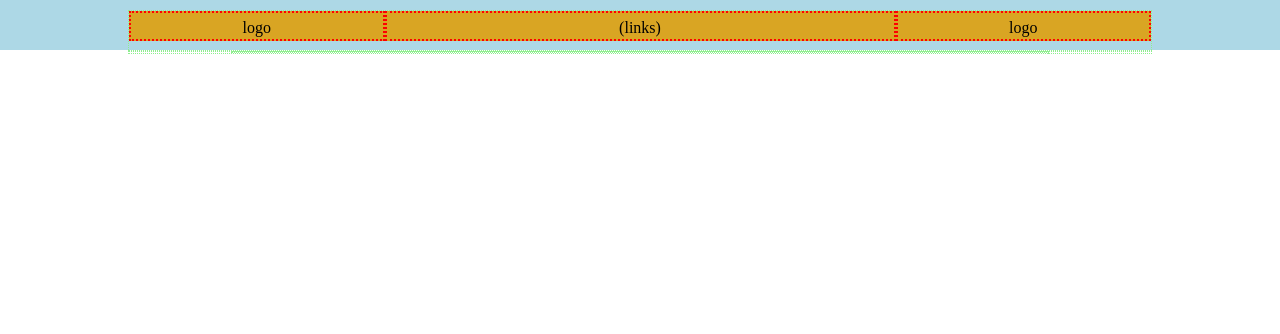
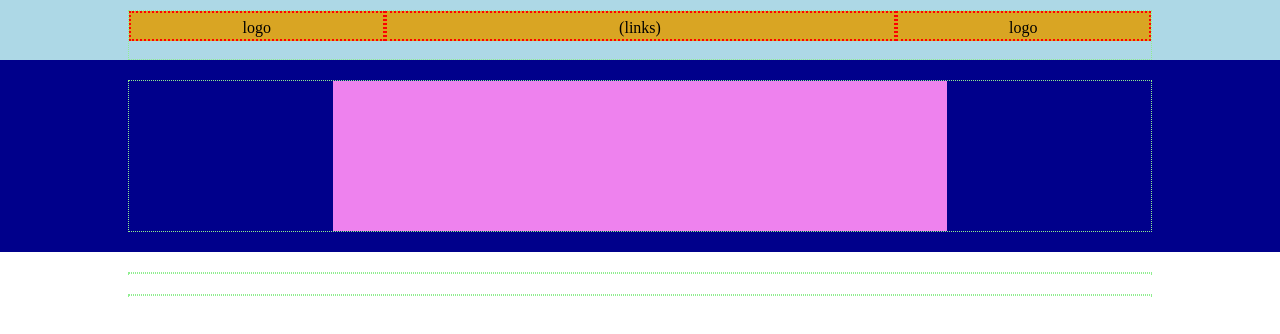
Before and after one commit to aalexebr/htmlcss-struttura-discord, a plain HTML site: page index.html in a window 1280 px wide. Drawn offline with Linux system fonts and the light colour scheme.

Commit message:
header-changes

```diff
--- a/css/style.css
+++ b/css/style.css
@@ -15,11 +15,15 @@
     height: 30px;
     border: 2px dotted red;
 }
+.debug .box1{
+    border: 2px dotted black;
+}
 
 
 /*  GENERAL  */
 .flex{
     display: flex;
+    justify-content: center;
 }
 
 .container{
@@ -31,8 +35,10 @@
 /* HEADER */
 header{
     padding-top: 10px;
+    width: 100%;
+}
+.menu{
     height: 50px;
-    width: 100%;
 }
 .menu-column{
     background-color: #D9A523;
@@ -41,14 +47,25 @@ header{
     text-align: center;
 
     line-height: 30px;
-
 }
 .menu-column:nth-of-type(2n+2){
     width: calc(100% / 2);
 }
+.bottom-header{
+    background-color: #00008B;
+    padding: 20px 0 20px 0;
+}
+
+.box-header{
+    background-color: #EE82EE;
+    height: 150px;
+    width: 60%;
+}
 
 /*  MAIN */
-
-main{
-
+section:nth-of-type(2n+2){
+    background-color: #D3D3D3;
 }
+section{
+    padding: 20px 0 20px 0;
+}
--- a/index.html
+++ b/index.html
@@ -21,15 +21,31 @@
                 <div class="menu-column">
                     logo
                 </div>
+            </div>
+           <div class="bottom-header">
+                <div class="container flex">
+                    <div class="box-header">
 
+                    </div>
+                </div>
             </div>
         </header>
 
-        <div class="container">
-            <main>
+
+        <main>
+            <section>
+                <div class="container flex">
+                    <div class="box">
+
+                    </div>
+                    <div class="box">
+
+                    </div>
+                </div>
+            </section>
 
 
-            </main>
+        </main>
         <footer>
             <div class="container">
 
```
